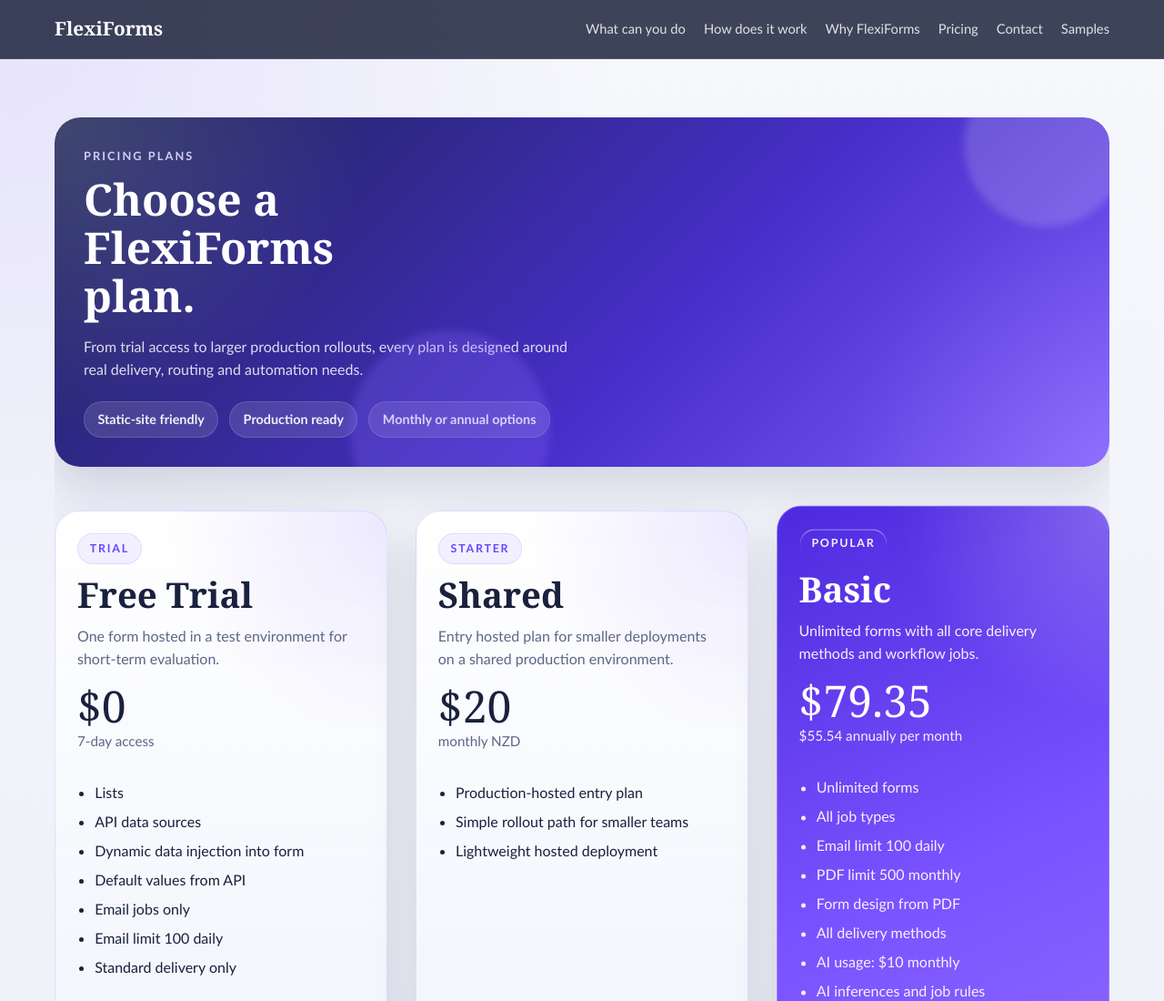
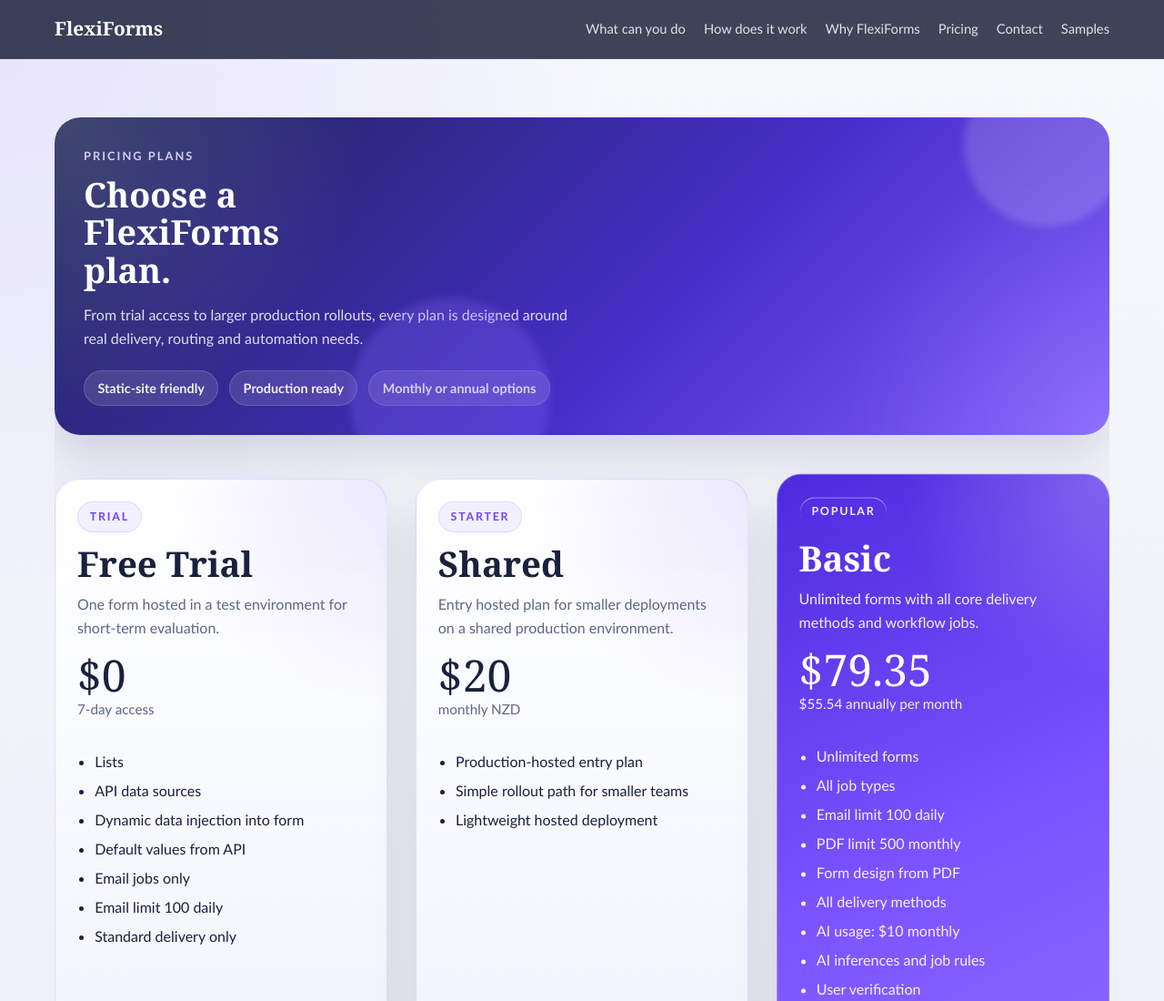
Before and after one commit to EyuphanOzdemir/FlexiFormsWebSite, a plain HTML site: page pricing.html in a window 1280 px wide. Shown: the top 1100 px of the page at 91% size. Drawn offline with Linux system fonts and the light colour scheme.

Commit message:
Reduce pricing hero headline size

```diff
--- a/styles.css
+++ b/styles.css
@@ -762,7 +762,7 @@
 .pricing-hero h1 {
   max-width: 12ch;
   margin-bottom: 0.85rem;
-  font-size: clamp(2rem, 4vw, 3rem);
+  font-size: clamp(1.6rem, 3vw, 2.35rem);
 }
 
 .pricing-hero > p:not(.eyebrow) {
```
